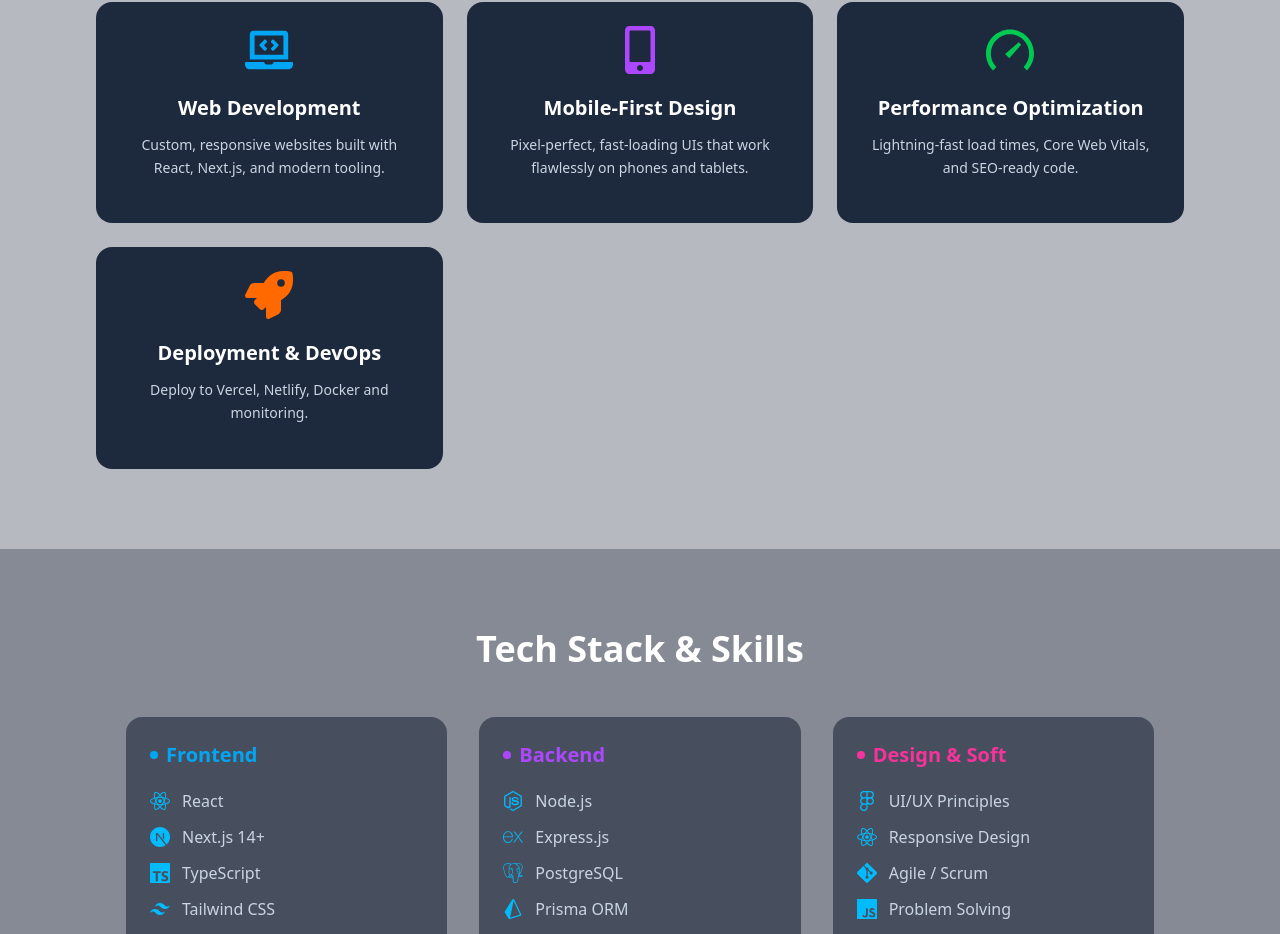
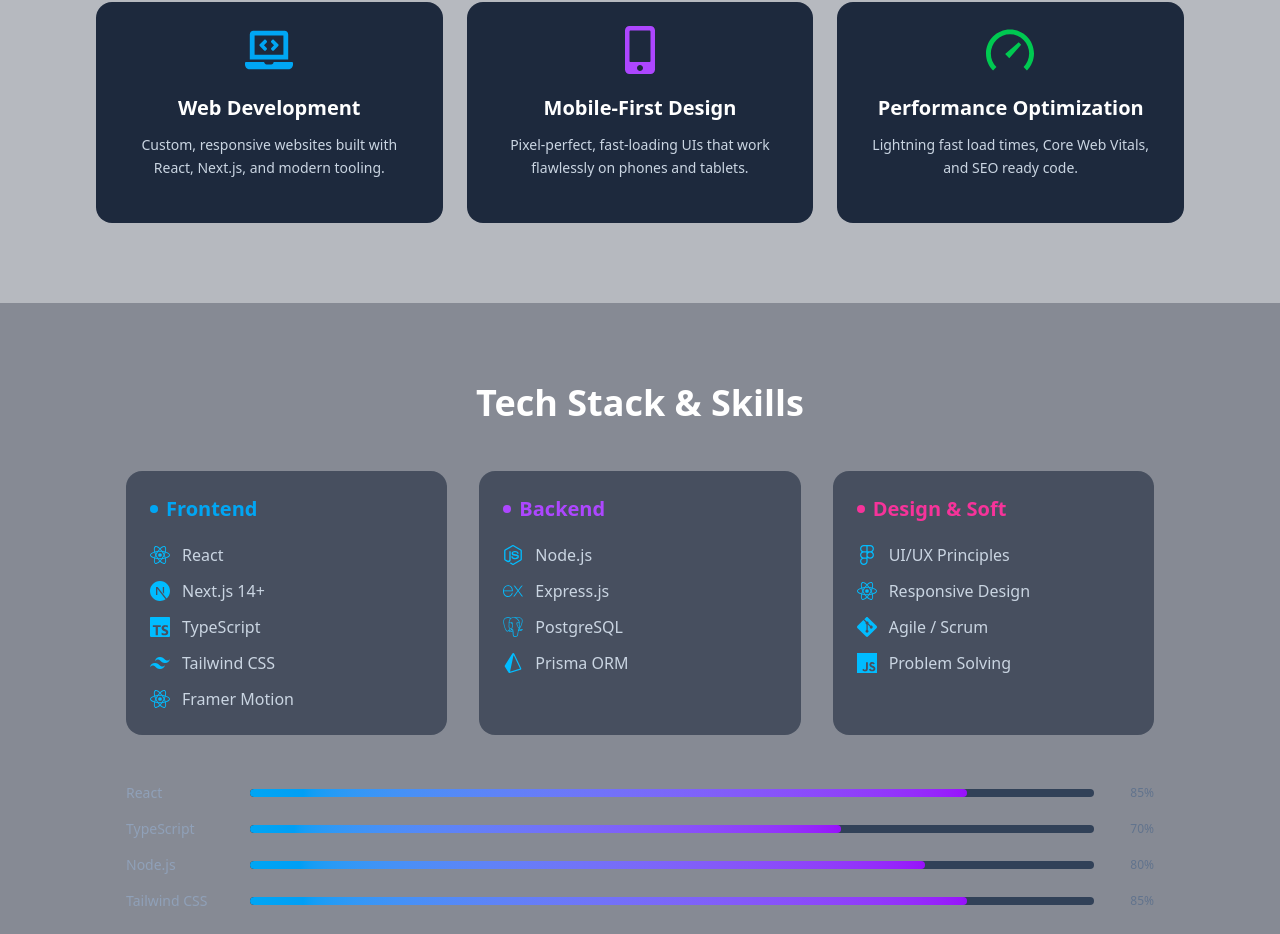
Before and after one commit to aposte7/O-portfolio-v2, a React (Vite) app: page / in a window 1280 px wide. Shown: the part 2310-3244 px from the top of the page. Built offline with nearby package versions, Linux system fonts and the light colour scheme.

Commit message:
improve service component

```diff
--- a/src/components/Services.jsx
+++ b/src/components/Services.jsx
@@ -28,16 +28,9 @@
     id: "performance",
     title: "Performance Optimization",
     description:
-      "Lightning-fast load times, Core Web Vitals, and SEO-ready code.",
+      "Lightning fast load times, Core Web Vitals, and SEO ready code.",
     icon: <SiSpeedtest className="text-5xl text-green-500" />,
     cta: { label: "Audit My Site", href: "mailto:your@email.com" },
-  },
-  {
-    id: "deployment",
-    title: "Deployment & DevOps",
-    description: "Deploy to Vercel, Netlify, Docker and monitoring.",
-    icon: <FaRocket className="text-5xl text-orange-500" />,
-    cta: { label: "Launch Now", href: "#contact" },
   },
 ];
 
```
